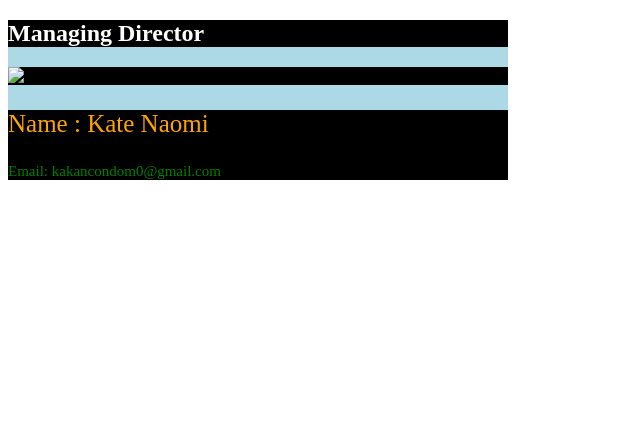
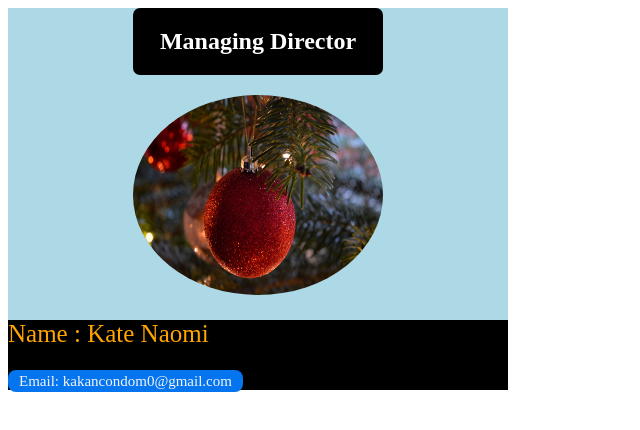
Before and after one commit to Kate-Parker/Level1-Excercises, a plain HTML site: page html-exer1.html in a window 1280 px wide. Shown: the whole page, without its empty margins (0-640 px from the left). Drawn offline with Linux system fonts and the light colour scheme.

Commit message:
started html & css

```diff
--- a/html-exer1.html
+++ b/html-exer1.html
@@ -18,7 +18,7 @@
         </header>
         <!-- Image section (section container) -->
         <section class="img-container">
-            <img src="images/profile-photo.jpg" alt="Profile Photo">
+            <img src="images/profile-photo.jpeg" alt="Profile Photo">
         </section>
 
         <!-- Description -->
--- a/styles/html-exer1.css
+++ b/styles/html-exer1.css
@@ -6,15 +6,26 @@ section {
 header {
     background-color: black;
     color: white;
+    width: 50%;
+    margin: 0 auto;
+    border-radius: 7px;
+    text-align: center;
+    padding: 0.1px 0px;
 }
 
 .img-container {
-    background-color: black;
+    /* background-color: black; */
+    width: 100%;
+    display: flex;
+    justify-content: center;
+    align-items: center;
+    margin-top: 20px;
 }
 
 img {
     width: 250px;
     height: 200px;
+    border-radius: 100%;
 }
 
 div {
@@ -27,7 +38,20 @@ div {
     color: orange;
 }
 
+#profile-name span,
+#profile-email span {
+    background: #0574ef;
+    padding: 3px 11px;
+    border-radius: 8px
+}
+
 #profile-email {
     font-size: 15px;
-    color: green;
+    color: whitesmoke;
 }
+
+div.detail-section {
+    display: flex;
+    flex-direction: column;
+    align-items: center;
+}
```
